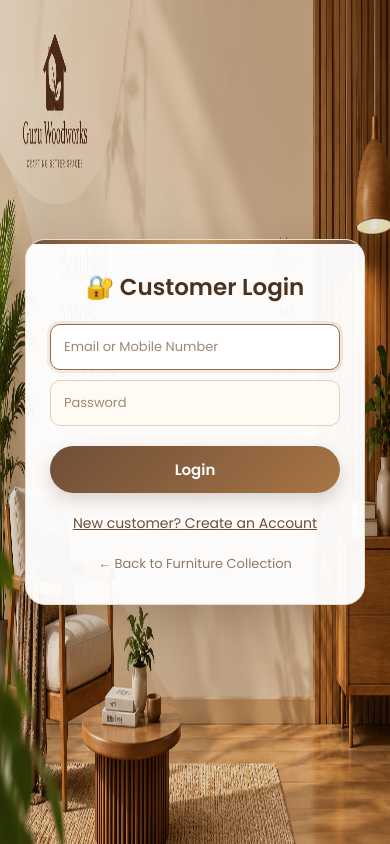
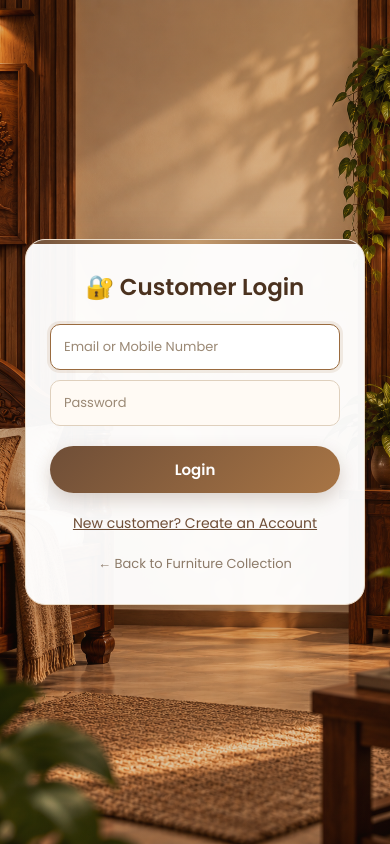
Before and after one commit to Tarun9491/smart_shop, a PHP site: page /login.php in a window 390 px wide. Run offline with PHP 8.4, Linux system fonts and the light colour scheme.

Commit message:
Update login.php

```diff
--- a/smart_shop/login.php
+++ b/smart_shop/login.php
@@ -441,14 +441,20 @@ if ($_SERVER['REQUEST_METHOD'] === 'POST' && isset($_POST['submit_login']))  {
 
                 padding: 15px;
 
-                /*
-                 * Keep complete image visible
-                 */
-                background-size: 100% 100%;
+                background-image:
+                    linear-gradient(
+                        rgba(55, 38, 25, 0.18),
+                        rgba(55, 38, 25, 0.18)
+                    ),
+                    url('ChatGPT%20Image%20Sep%2018%2C%202026%2C%2005_21_18%20PM.png');
+
+                background-size: cover;
 
                 background-position: center;
 
                 background-repeat: no-repeat;
+
+                background-attachment: scroll;
 
                 overflow: hidden;
             }
@@ -503,9 +509,20 @@ if ($_SERVER['REQUEST_METHOD'] === 'POST' && isset($_POST['submit_login']))  {
 
                 padding: 10px;
 
-                background-size: 100% 100%;
+                background-image:
+                    linear-gradient(
+                        rgba(55, 38, 25, 0.18),
+                        rgba(55, 38, 25, 0.18)
+                    ),
+                    url('ChatGPT%20Image%20Sep%2018%2C%202026%2C%2005_21_18%20PM.png');
+
+                background-size: cover;
 
                 background-position: center;
+
+                background-repeat: no-repeat;
+
+                background-attachment: scroll;
 
                 overflow: hidden;
             }
```
